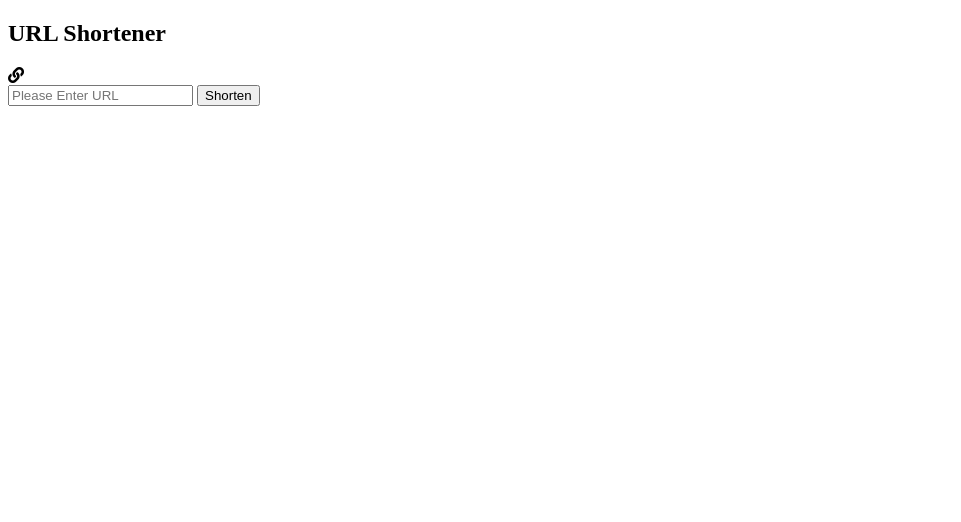
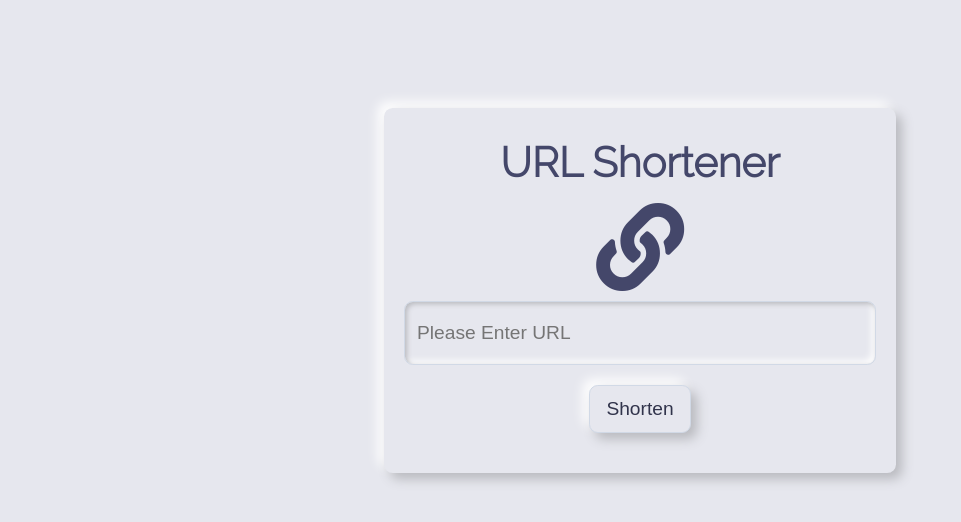
Before and after one commit to Ellen-ho/url-shortener-1, a website: page src/views/index.html in a window 1280 px wide. Shown: the whole page, without its empty margins (0-961 px from the left). Drawn offline with nearby package versions, Linux system fonts and the light colour scheme; files that its build step writes are made by us from their sources.

Commit message:
update Neumorphism UI style

```diff
--- a/src/public/styles/index.css
+++ b/src/public/styles/index.css
@@ -0,0 +1,140 @@
+@import url('https://fonts.googleapis.com/css2?family=Nunito+Sans:wght@300&family=Raleway:wght@300&display=swap');
+
+:root {
+    --bg: #e6e7ee;
+    --textColor: #44476a;
+    --textSuccessColor: #18634b;
+    --textInfoColor: #2d4cc8;
+    --btnTextColor: #31344b;
+    --borderColor: #d1d9e6;
+    --convexShadow: 6px 6px 12px #b8b9be, -6px -6px 12px #fff;
+    --concaveShadow: inset 2px 2px 5px #b8b9be, inset -3px -3px 7px #fff;
+}
+
+/* General Styles */
+* {
+    box-sizing: border-box;
+}
+
+body {
+    display: flex;
+    justify-content: center;
+    padding-top: 100px;
+    background-color: var(--bg);
+    font-family: "Raleway", sans-serif;
+    font-size: 1rem;
+    font-weight: 300;
+    color: var(--textColor);
+}
+
+.convex-shadow {
+    box-shadow: var(--convexShadow) !important;
+}
+
+.concave-shadow {
+    box-shadow: var(--concaveShadow) !important;
+}
+
+h2 {
+    margin: 10px 0;
+    font-size: 2.6rem;
+}
+
+h4 {
+    font-size: 1.3rem
+}
+
+.card {
+    position: relative;
+    display: flex;
+    flex-direction: column;
+    align-items: center;
+    padding: 20px;
+    width: 40vw;
+    min-width: 320px;
+    background-color: var(--bg);
+    background-clip: border-box;
+    /* border: .0625rem solid var(--borderColor); */
+    border-radius: .55rem;
+    box-shadow: var(--convexShadow);
+}
+
+input {
+    width: 100%;
+    box-shadow: var(--concaveShadow);
+    border-radius: .55rem;
+    border: .0625rem solid var(--borderColor);
+    height: 4rem;
+    padding: .6rem .75rem;
+    font-size: 1.2rem;
+    background-color: var(--bg);
+    background-clip: padding-box;
+    transition: all .3s ease-in-out;
+}
+
+input:focus,
+button:focus {
+    outline: none;
+}
+
+.btn-primary {
+    margin: 20px 0;
+    padding: .6rem 1rem;
+    height: 3rem;
+    color: var(--btnTextColor);
+    font-size: 1.2rem;
+    background-color: var(--bg);
+    box-shadow: var(--convexShadow);
+    border: .0625rem solid var(--borderColor);
+    border-radius: .55rem;
+    transition: all .3s ease-in-out;
+    cursor: pointer;
+}
+
+.btn-primary:hover {
+    border-color: #e6e7ee;
+    box-shadow: var(--concaveShadow);
+    transition: all .3s ease-in-out;
+}
+
+.flat-info {
+    display: flex;
+    align-items: center;
+    padding: .6rem 2rem;
+    border: .0625rem solid var(--borderColor);
+    border-radius: .55rem;
+}
+
+.flat-info.success {
+    color: var(--textSuccessColor);
+}
+
+.flat-info.info {
+    color: var(--textInfoColor);
+}
+
+.flat-info>i {
+    margin-right: 10px;
+}
+
+/* Custom Styles */
+.card-body {
+    position: relative;
+    display: flex;
+    flex-direction: column;
+    align-items: center;
+    width: 100%;
+}
+
+.link-icon {
+    font-size: 5.5rem;
+}
+
+.link-group {
+    display: flex;
+    align-items: center;
+}
+
+.link-group button {
+    margin-left: 11px;
+}
--- a/src/views/index.html
+++ b/src/views/index.html
@@ -13,7 +13,7 @@
           href="https://cdnjs.cloudflare.com/ajax/libs/font-awesome/5.8.1/css/all.min.css">
     <link rel="stylesheet"
           type="text/css"
-          href="styles/index.css">
+          href="/styles/index.css">
     <!-- development version, includes helpful console warnings -->
     <!-- <script src="https://cdn.jsdelivr.net/npm/vue@2/dist/vue.js"></script> -->
     <!-- production version, optimized for size and speed -->
@@ -23,7 +23,7 @@
 
 <body>
     <div id="app">
-        <div class="card">
+        <div class="card convex-shadow">
             <h2>URL Shortener</h2>
             <div class="link-icon">
                 <i class="fas fa-link"></i>
@@ -36,31 +36,39 @@
                        v-model="originUrl"
                        placeholder="Please Enter URL">
                 <button @click="shortenUrl()"
-                        type="button">Shorten</button>
+                        type="button"
+                        class="btn-primary">Shorten</button>
             </div>
             <!-- Convert Successfully-->
             <div class="card-body"
                  v-if="status === 'success'">
                 <h4>Success! Please use this link:</h4>
+                <div class="link-group flat-info">
                     <a class="short-url"
                        :href="shortUrl"
-                   target="_blank">{{shortUrl}}</a> &nbsp;
+                       target="_blank">{{shortUrl}}</a>
+                    &nbsp;
                     <button @click="copyLink()"
-                        type="button">
+                            type="button"
+                            class="btn-primary"
+                            :class="{'concave-shadow': isCopy}">
                         <i class="far fa-copy before-copy"
                            v-if="!isCopy"></i>
-                    <span v-if="isCopy">
-                        <i class="fas fa-check-circle"></i>Copied!
-                    </span>
+                        <i class="fas fa-check-circle"
+                           v-if="isCopy"></i>
                     </button>
+                </div>
 
                 <button @click="backToReady()"
-                        type="button">Shorten Other URL</button>
+                        type="button"
+                        class="btn-primary">Shorten Other URL</button>
             </div>
             <!-- loading -->
             <div class="card-body"
                  v-if="status === 'loading'">
+                <div class="flat-info info loading-info">
                     <i class="fas fa-sync fa-spin"></i> Converting URL...
+                </div>
             </div>
         </div>
     </div>
```
Lines whose indentation alone changed are shown as unchanged.
